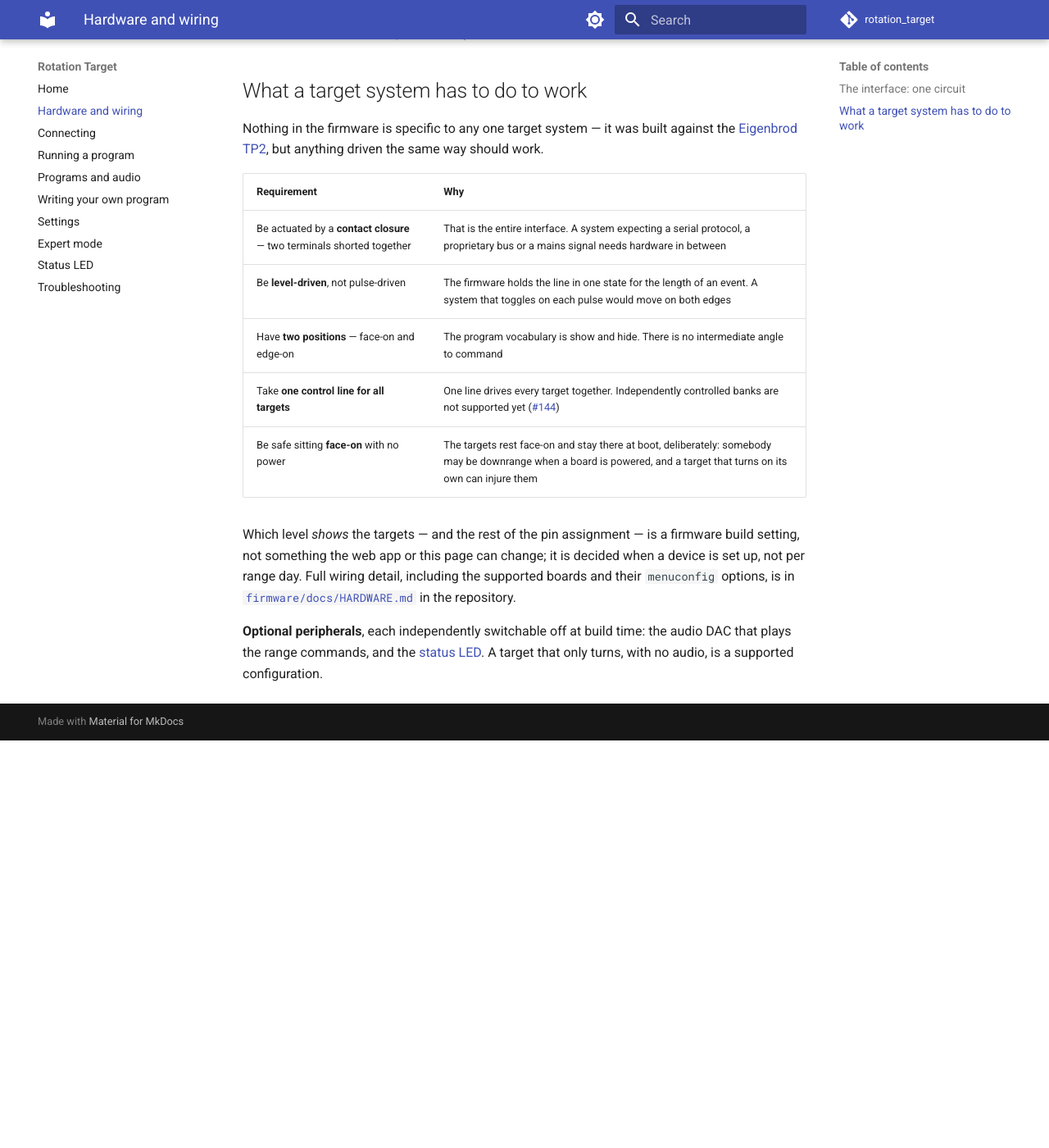
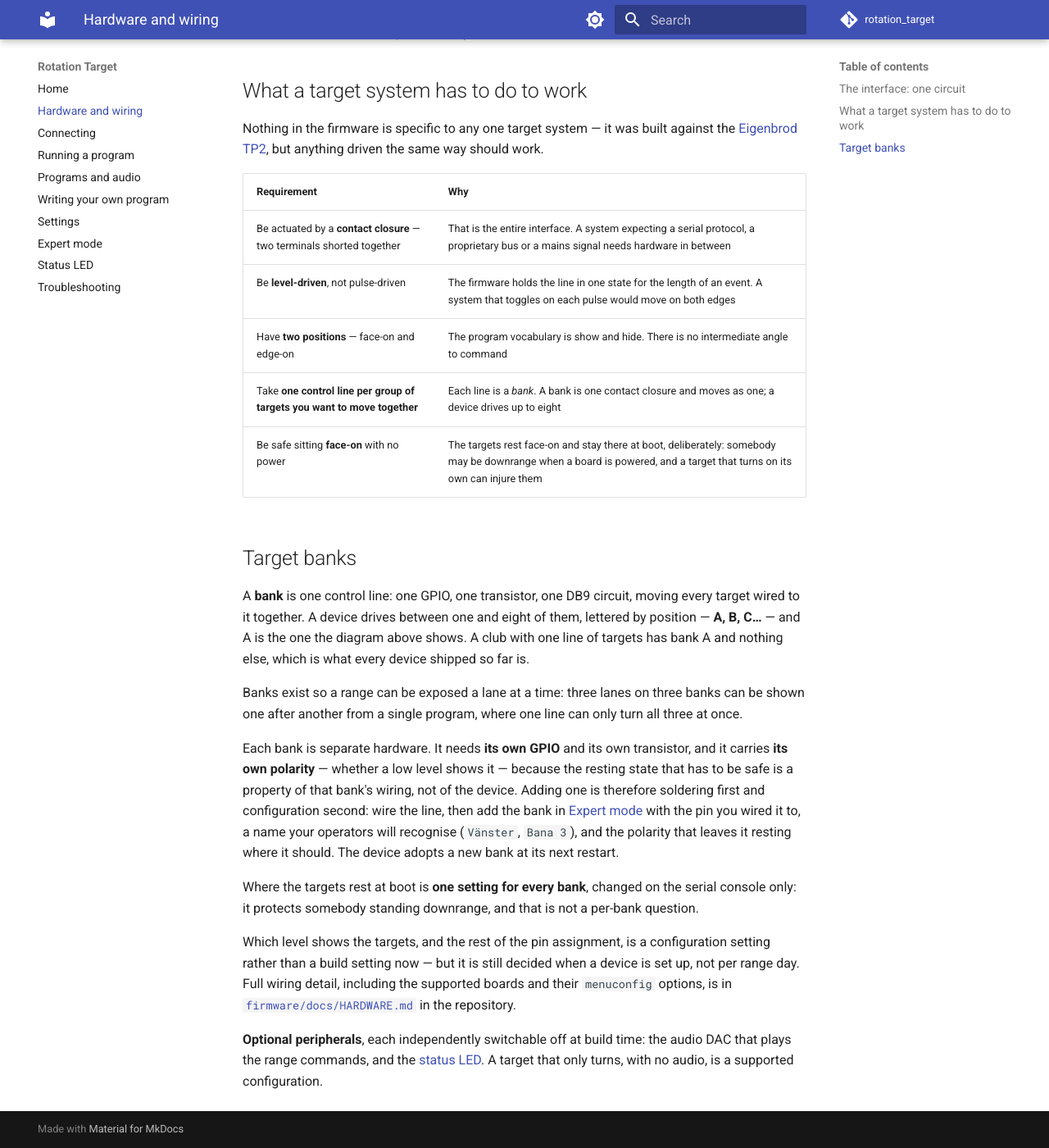
Before and after one commit to Malmo-Skyttegille-Pistolsektionen/rotation_target, an MkDocs documentation site: the page built from docs/site/hardware.md, in a window 1280 px wide and 1400 px high, scrolled down 923 px. Shown: the whole window at 82% size. Built offline with MkDocs 1.6.1 and Material for MkDocs 9.7.7, drawn with Linux system fonts in a browser that asks for light colours; comment, search, counter and statistics services are not loaded; before the commit the page ends 1826 px from its top, so only the background shows below that.

Commit message:
docs: target banks, from the wiring to the buttons
- `docs/site/hardware.md`: the "one control line for all targets" requirement
  becomes one line per group you move together, and a "Target banks" section
  says what a bank is - one GPIO, one transistor, one DB9 circuit, its own
  polarity - and that adding one is soldering first, configuration second.
- `docs/site/expert-mode.md`: the bank table, column by column, and why only
  the last bank can be removed (the letter is the position, so removing B
  re-aims C and D).
- `docs/site/running-a-program.md`: the strip and the per-bank buttons.
- `docs/site/settings.md`: one paragraph pointing at Expert mode.
- `firmware/docs/api-v2.md`: `targetBanks`, the optional `/targets/*` body, the
  two toggle rules and why they differ, the `banks[0]` agreement rule, and that
  `target_bank_fault` is specified but not emitted.

Signed-off-by: Jimisola Laursen <jimisola@jimisola.com>

```diff
--- a/docs/site/hardware.md
+++ b/docs/site/hardware.md
@@ -58,13 +58,38 @@ the same way should work.
 | Be actuated by a **contact closure** — two terminals shorted together | That is the entire interface. A system expecting a serial protocol, a proprietary bus or a mains signal needs hardware in between |
 | Be **level-driven**, not pulse-driven | The firmware holds the line in one state for the length of an event. A system that toggles on each pulse would move on both edges |
 | Have **two positions** — face-on and edge-on | The program vocabulary is show and hide. There is no intermediate angle to command |
-| Take **one control line for all targets** | One line drives every target together. Independently controlled banks are not supported yet ([#144](https://github.com/Malmo-Skyttegille-Pistolsektionen/rotation_target/issues/144)) |
+| Take **one control line per group of targets you want to move together** | Each line is a *bank*. A bank is one contact closure and moves as one; a device drives up to eight |
 | Be safe sitting **face-on** with no power | The targets rest face-on and stay there at boot, deliberately: somebody may be downrange when a board is powered, and a target that turns on its own can injure them |
 
-Which level *shows* the targets — and the rest of the pin assignment — is a
-firmware build setting, not something the web app or this page can change; it
-is decided when a device is set up, not per range day. Full wiring detail,
-including the supported boards and their `menuconfig` options, is in
+## Target banks
+
+A **bank** is one control line: one GPIO, one transistor, one DB9 circuit,
+moving every target wired to it together. A device drives between one and
+eight of them, lettered by position — **A, B, C…** — and A is the one the
+diagram above shows. A club with one line of targets has bank A and nothing
+else, which is what every device shipped so far is.
+
+Banks exist so a range can be exposed a lane at a time: three lanes on three
+banks can be shown one after another from a single program, where one line can
+only turn all three at once.
+
+Each bank is separate hardware. It needs **its own GPIO** and its own
+transistor, and it carries **its own polarity** — whether a low level shows it —
+because the resting state that has to be safe is a property of that bank's
+wiring, not of the device. Adding one is therefore soldering first and
+configuration second: wire the line, then add the bank in
+[Expert mode](expert-mode.md) with the pin you wired it to, a name your
+operators will recognise (`Vänster`, `Bana 3`), and the polarity that leaves it
+resting where it should. The device adopts a new bank at its next restart.
+
+Where the targets rest at boot is **one setting for every bank**, changed on
+the serial console only: it protects somebody standing downrange, and that is
+not a per-bank question.
+
+Which level shows the targets, and the rest of the pin assignment, is a
+configuration setting rather than a build setting now — but it is still decided
+when a device is set up, not per range day. Full wiring detail, including the
+supported boards and their `menuconfig` options, is in
 [`firmware/docs/HARDWARE.md`](https://github.com/Malmo-Skyttegille-Pistolsektionen/rotation_target/blob/main/firmware/docs/HARDWARE.md)
 in the repository.
 
```
Also changed, not shown: docs/site/expert-mode.md (+26 -4 lines), docs/site/running-a-program.md (+12 -0 lines), docs/site/settings.md (+7 -0 lines), firmware/docs/api-v2.md (+62 -1 lines).
